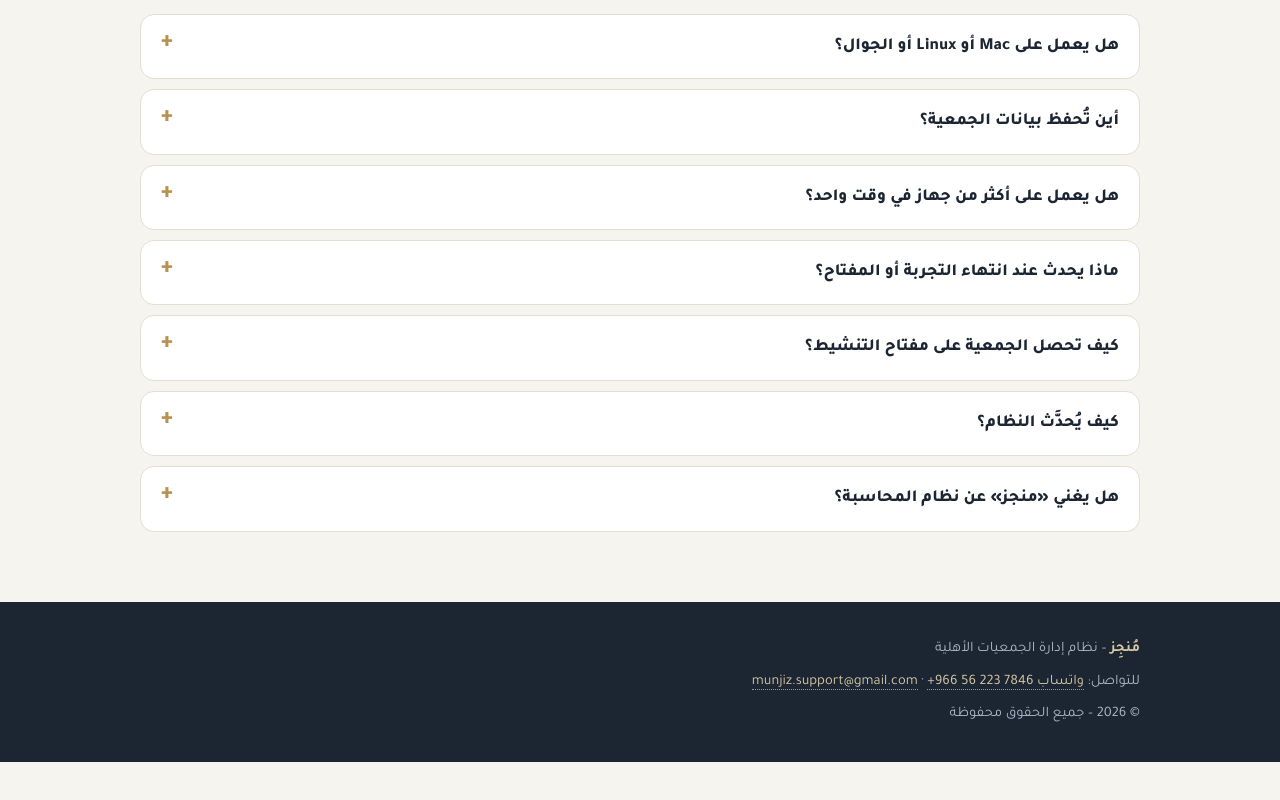
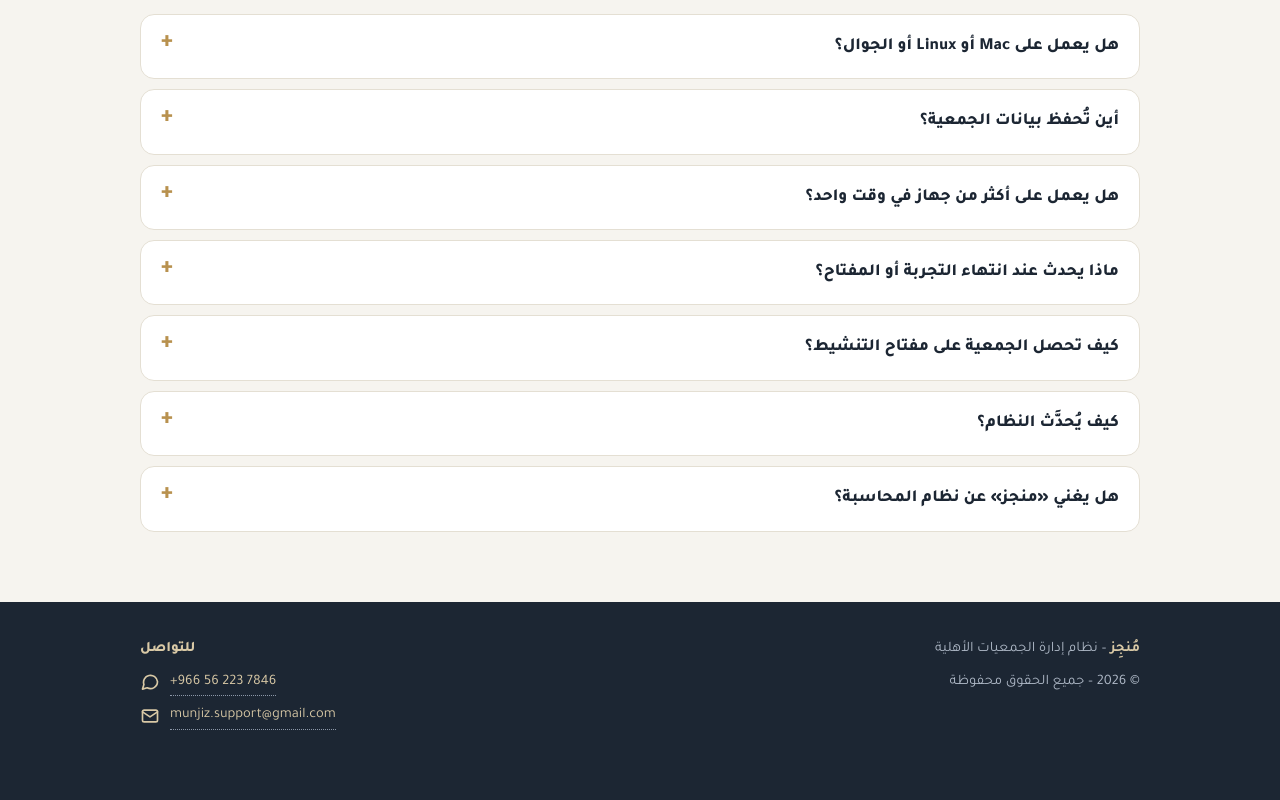
Before and after one commit to munjiz-assoc/munjiz-updates, a plain HTML site: page index.html in a window 1280 px wide. Shown: the part 4405-5205 px from the top of the page. Before the commit the page ends 5167 px from the top, so only its background shows below. Drawn offline with Linux system fonts and the light colour scheme.

Commit message:
إعادة ترتيب الفوتر وإضافة أيقونات التواصل

```diff
--- a/index.html
+++ b/index.html
@@ -134,8 +134,14 @@ details[open] summary::after{content:"−"}
 details p{margin:0 0 16px;color:var(--muted);font-size:16px}
 summary:focus-visible{outline:3px solid var(--gold2);outline-offset:2px;border-radius:6px}
 
-footer{background:var(--navy);color:#aeb8c6;padding:34px 0;font-size:14.5px}
-footer .wrap{display:flex;flex-direction:column;gap:6px}
+footer{background:var(--navy);color:#aeb8c6;padding:34px 0 96px;font-size:14.5px}
+footer .wrap{display:flex;flex-direction:row;justify-content:space-between;align-items:flex-start;gap:24px;flex-wrap:wrap}
+footer .ft-main{display:flex;flex-direction:column;gap:6px}
+footer .ft-contact{display:flex;flex-direction:column;gap:6px;text-align:left}
+footer .ft-contact>div:first-child{color:#d9c9a6;font-weight:800}
+footer .ft-row{display:flex;align-items:center;gap:10px;justify-content:flex-start;direction:ltr}
+footer .ft-row svg{width:20px;height:20px;flex:none;color:#d9c9a6}
+@media (max-width:640px){footer .wrap{flex-direction:column}footer .ft-contact{text-align:right}}
 footer b{color:#d9c9a6}
 footer .ft-contact a{color:#d9c9a6;text-decoration:none;border-bottom:1px dotted #8c97a8}
 footer .ft-contact a:hover,footer .ft-contact a:focus-visible{color:#fff;border-bottom-color:#fff}
@@ -323,9 +329,15 @@ footer .ltr{direction:ltr;unicode-bidi:isolate;display:inline-block}
 
 <footer>
   <div class="wrap">
-    <div><b>مُنجِز</b> – نظام إدارة الجمعيات الأهلية</div>
-    <div class="ft-contact">للتواصل: <a href="https://wa.me/966562237846" target="_blank" rel="noopener noreferrer">واتساب <span class="ltr">+966 56 223 7846</span></a> · <a href="mailto:munjiz.support@gmail.com"><span class="ltr">munjiz.support@gmail.com</span></a></div>
-    <div>© 2026 – جميع الحقوق محفوظة</div>
+    <div class="ft-main">
+      <div><b>مُنجِز</b> – نظام إدارة الجمعيات الأهلية</div>
+      <div>© 2026 – جميع الحقوق محفوظة</div>
+    </div>
+    <div class="ft-contact">
+      <div>للتواصل</div>
+      <div class="ft-row"><svg viewBox="0 0 24 24" fill="none" stroke="currentColor" stroke-width="2" stroke-linecap="round" stroke-linejoin="round" aria-hidden="true"><path d="M21 11.5a8.4 8.4 0 0 1-12.4 7.4L3 20.5l1.7-5.4A8.4 8.4 0 1 1 21 11.5z"/></svg><a href="https://wa.me/966562237846" target="_blank" rel="noopener noreferrer" aria-label="واتساب 966562237846"><span class="ltr">+966 56 223 7846</span></a></div>
+      <div class="ft-row"><svg viewBox="0 0 24 24" fill="none" stroke="currentColor" stroke-width="2" stroke-linecap="round" stroke-linejoin="round" aria-hidden="true"><rect x="3" y="5" width="18" height="14" rx="2"/><path d="m3 7 9 6 9-6"/></svg><a href="mailto:munjiz.support@gmail.com"><span class="ltr">munjiz.support@gmail.com</span></a></div>
+    </div>
   </div>
 </footer>
 
```
